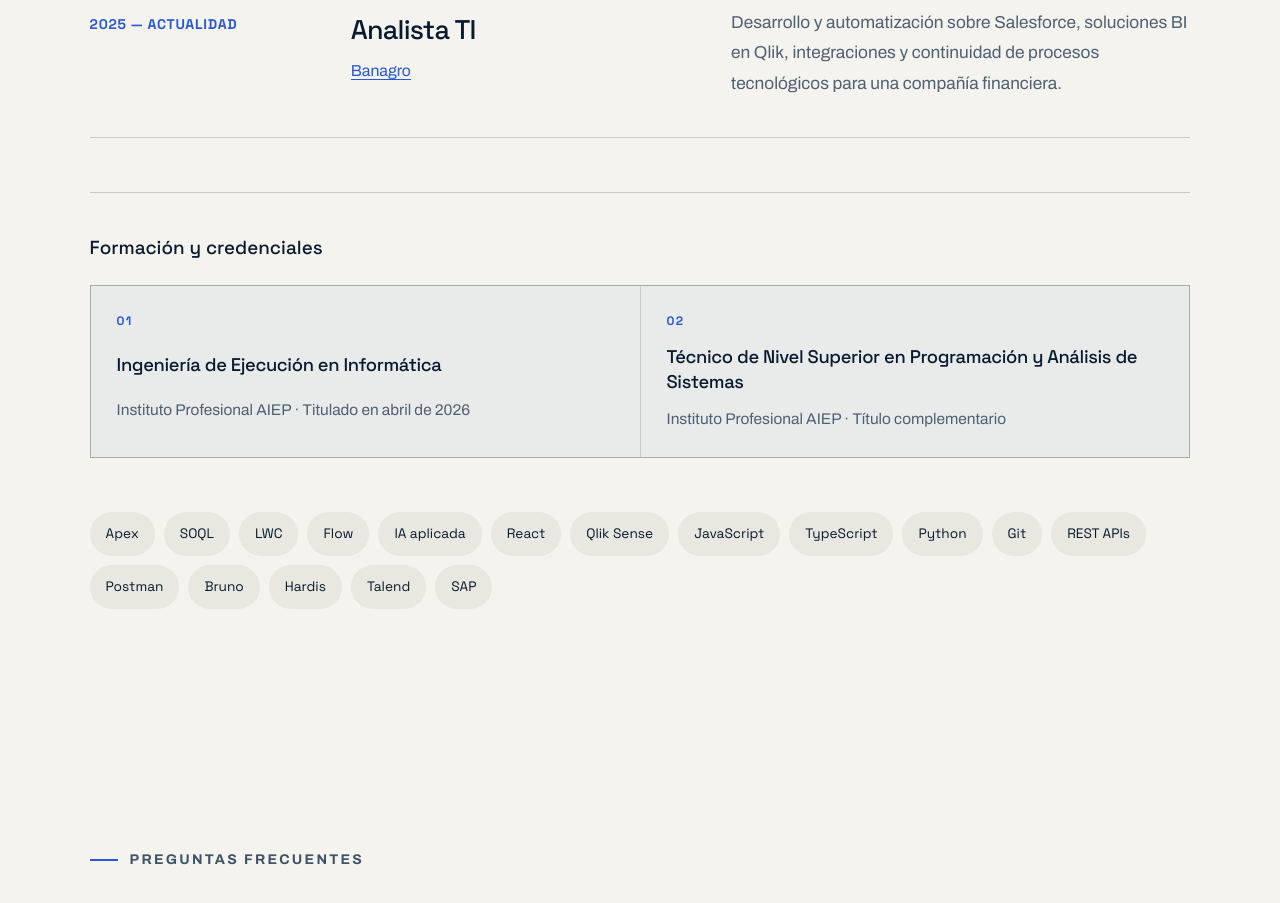
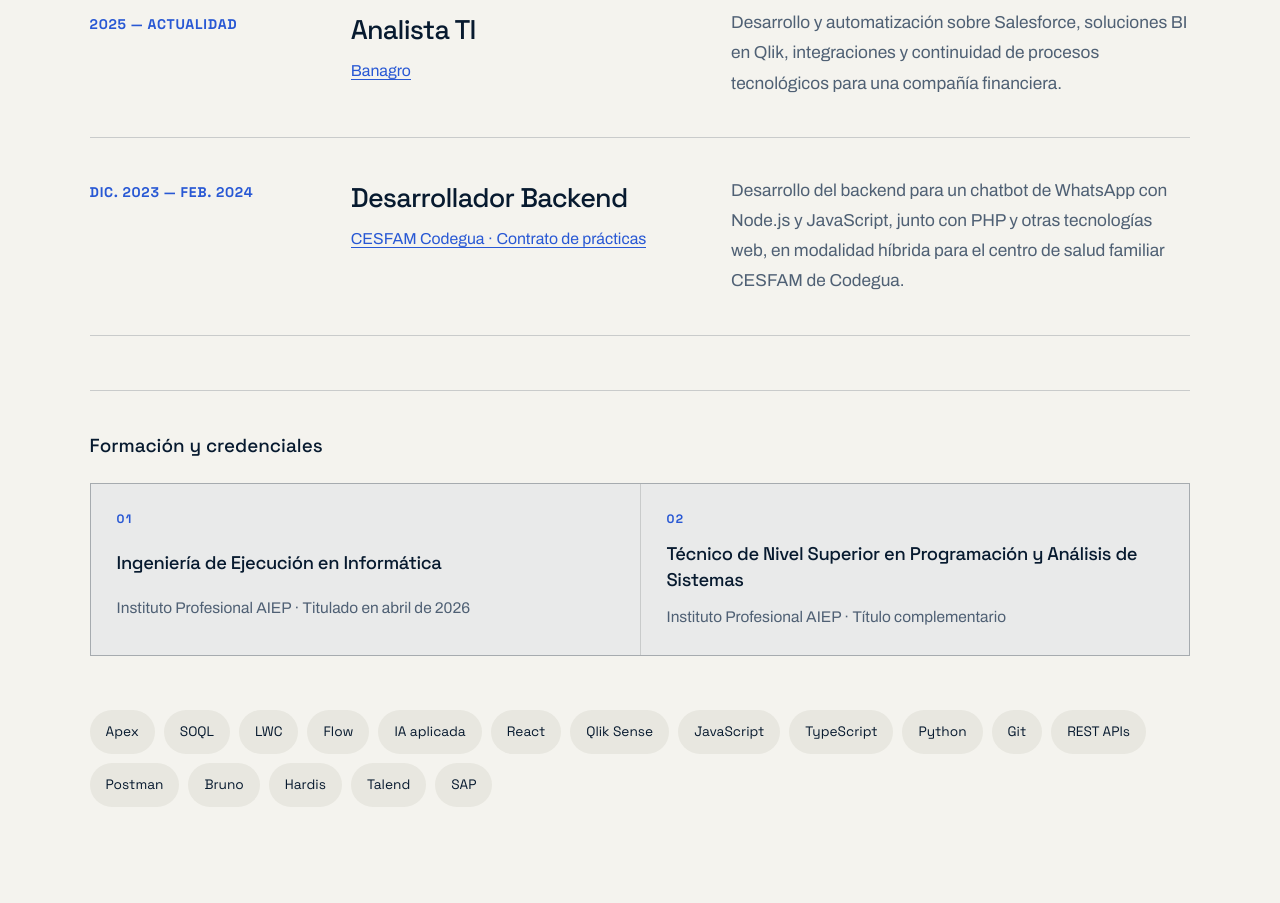
Before and after one commit to MarcoFloresCa/marco-flores-portafolio, a Next.js app: page / in a window 1280 px wide. Shown: the part 5520-6423 px from the top of the page. Built offline with nearby package versions, Linux system fonts and the light colour scheme.

Commit message:
Add Backend Developer internship at CESFAM Codegua to trajectory

```diff
--- a/app/page.tsx
+++ b/app/page.tsx
@@ -87,6 +87,14 @@ const experience = [
     company: "Banagro",
     companyUrl: "https://banagro.cl",
     text: "Desarrollo y automatización sobre Salesforce, soluciones BI en Qlik, integraciones y continuidad de procesos tecnológicos para una compañía financiera.",
+  },
+  {
+    period: "dic. 2023 — feb. 2024",
+    dateTime: "2023-12",
+    role: "Desarrollador Backend",
+    company: "CESFAM Codegua · Contrato de prácticas",
+    companyUrl: "https://municipalidaddecodegua.cl",
+    text: "Desarrollo del backend para un chatbot de WhatsApp con Node.js y JavaScript, junto con PHP y otras tecnologías web, en modalidad híbrida para el centro de salud familiar CESFAM de Codegua.",
   },
 ];
 
```
Also changed, not shown: public/llms-full.txt, 1 other file (tests, documents, lock files or other folders).
